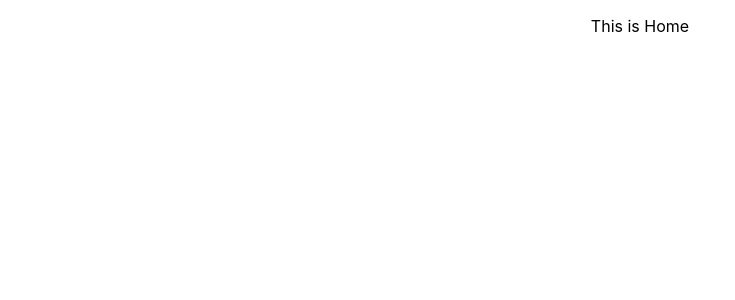
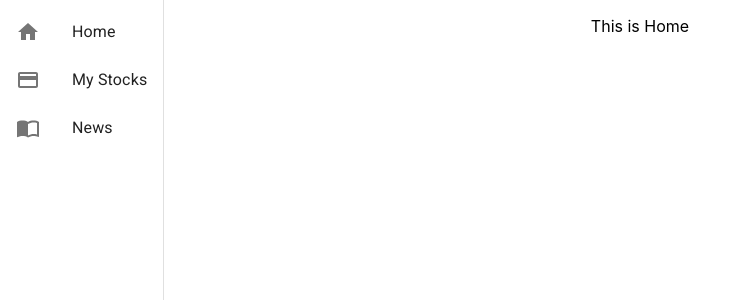
Before and after one commit to stonksDB/stonx_frontend, a React (Create React App) app: page / in a window 1280 px wide. Shown: the top 300 px of the page, without its empty margins (0-735 px from the left). Built offline with nearby package versions, Linux system fonts and the light colour scheme.

Commit message:
feat: first NavBar implementation

```diff
--- a/src/components/NavBar.js
+++ b/src/components/NavBar.js
@@ -1,9 +1,31 @@
 import "../App.css";
+import {SwipeableDrawer, List, ListItem, ListItemIcon, ListItemText} from "@material-ui/core";
+import { Home, CreditCard, ImportContacts } from '@material-ui/icons';
 
 export default function NavBar() {
-  return (
-    <div className="App">
-      <p>This is NavBar</p>
-    </div>
-  );
+    // See https://material-ui.com/components/drawers/#swipeable
+    const iOS = process.browser && /iPad|iPhone|iPod/.test(navigator.userAgent);
+    const routesWithIcons = [
+        {name: "Home", icon: <Home/>},
+        {name: "My Stocks", icon: <CreditCard/>},
+        {name: "News", icon: <ImportContacts/>}
+    ];
+
+    return (
+        <SwipeableDrawer
+            disableBackdropTransition={!iOS}
+            disableDiscovery={iOS}
+            variant="permanent"
+            anchor="left"
+        >
+            <List>
+                {routesWithIcons.map(({name, icon}) => (
+                    <ListItem button key={name}>
+                        <ListItemIcon children={icon} />
+                        <ListItemText primary={name} />
+                    </ListItem>
+                ))}
+            </List>
+        </SwipeableDrawer>
+    );
 }
--- a/src/screens/Home.js
+++ b/src/screens/Home.js
@@ -1,9 +1,11 @@
 import "../App.css";
+import NavBar from "../components/NavBar";
 
 export default function Home() {
-  return (
-    <div className="App">
-      <p>This is Home</p>
-    </div>
-  );
+    return (
+        <div className="App">
+            <NavBar />
+            <p>This is Home</p>
+        </div>
+    );
 }
```
